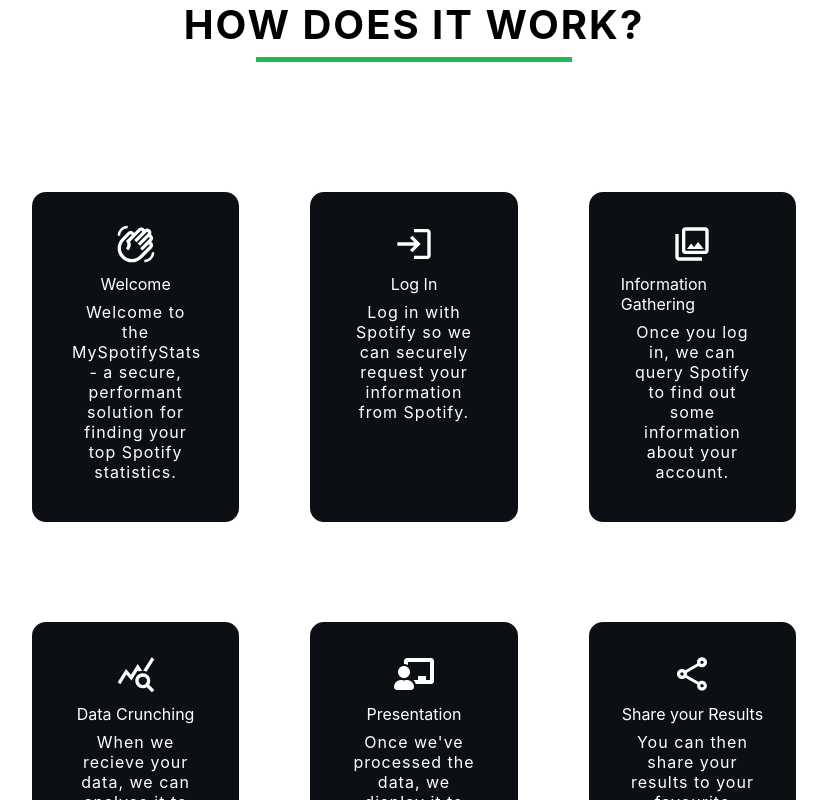
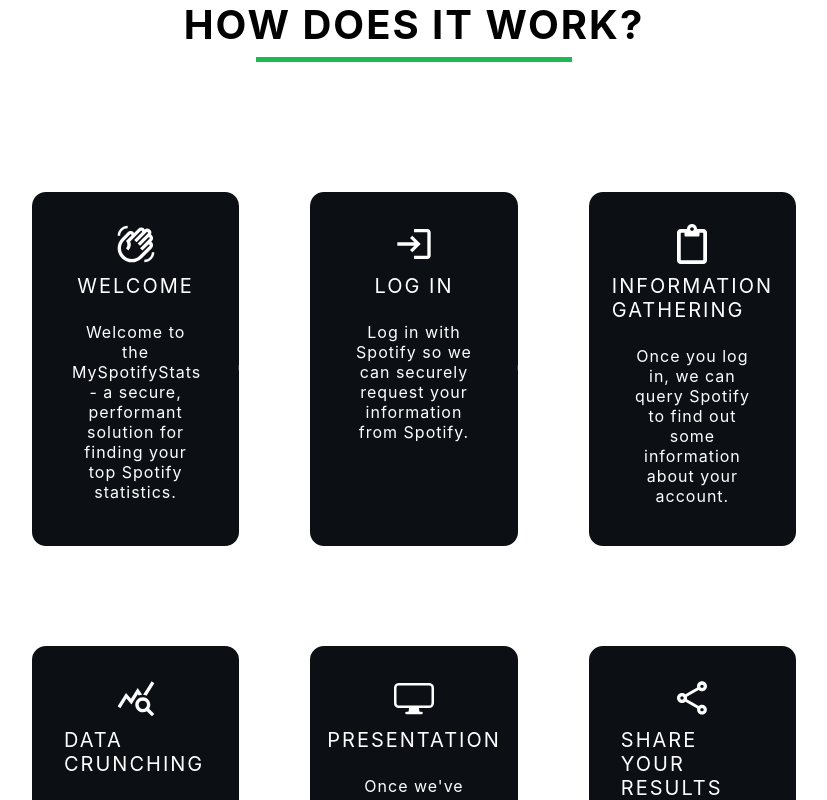
Before and after one commit to luca2849/myspotifystats-react, a Next.js app: page / in a window 1280 px wide. Both pictures are taken after a click on the element 632 px from the left and 730 px from the top of the page. Shown: the part 817-1617 px from the top of the page, without its empty margins (218-1045 px from the left). Built offline with nearby package versions, Linux system fonts and the light colour scheme.

Commit message:
MSS-30 - Added animations to home page items and updated Action cards

```diff
--- a/components/HomeComponents/ActionIcons.tsx
+++ b/components/HomeComponents/ActionIcons.tsx
@@ -16,7 +16,8 @@
 					</div>
 					<div className={styles.lower}>
 						<Link href="/top">
-							Take me there! <BsArrowRight />
+							Take me there!{" "}
+							<BsArrowRight className={styles.linkIcon} />
 						</Link>
 					</div>
 				</div>
--- a/pages/index.tsx
+++ b/pages/index.tsx
@@ -1,19 +1,21 @@
 import Link from "next/link";
 import Script from "next/script";
 import Meta from "../components/Meta/Meta";
-import { FaChevronCircleDown, FaChalkboardTeacher } from "react-icons/fa";
+import ConnectedItems from "../components/HomeComponents/ConnectedComponents/ConnectedItems";
+import ActionIcons from "../components/HomeComponents/ActionIcons";
+
+import { FaChevronCircleDown, FaRegClipboard } from "react-icons/fa";
 import {
 	MdOutlineWavingHand,
 	MdOutlineLogin,
-	MdOutlineCollections,
 	MdQueryStats,
 	MdOutlineShare,
+	MdOutlineAnalytics,
 } from "react-icons/md";
-import { VscGraphLine, VscHistory } from "react-icons/vsc";
+import { VscGraphLine, VscHistory, VscAccount } from "react-icons/vsc";
+import { BsDisplay } from "react-icons/bs";
 
 import styles from "../styles/Home.module.scss";
-import ConnectedItems from "../components/HomeComponents/ConnectedComponents/ConnectedItems";
-import ActionIcons from "../components/HomeComponents/ActionIcons";
 
 export default function Home() {
 	return (
@@ -82,7 +84,7 @@
 	{
 		text: "Information Gathering",
 		body: "Once you log in, we can query Spotify to find out some information about your account.",
-		icon: <MdOutlineCollections />,
+		icon: <FaRegClipboard />,
 	},
 	{
 		text: "Data Crunching",
@@ -92,7 +94,7 @@
 	{
 		text: "Presentation",
 		body: "Once we've processed the data, we display it to you!",
-		icon: <FaChalkboardTeacher />,
+		icon: <BsDisplay />,
 	},
 	{
 		text: "Share your Results",
@@ -107,15 +109,15 @@
 		icon: <VscGraphLine />,
 	},
 	{
-		text: "See top tracks and artists",
-		icon: <VscGraphLine />,
-	},
-	{
 		text: "See what's playing and what's recently played",
 		icon: <VscHistory />,
 	},
 	{
-		text: "See what's playing and what's recently played",
-		icon: <VscHistory />,
+		text: "View account information",
+		icon: <VscAccount />,
+	},
+	{
+		text: "Run complex track and playlist analysis",
+		icon: <MdOutlineAnalytics />,
 	},
 ];
--- a/public/scripts/homeScroll.js
+++ b/public/scripts/homeScroll.js
@@ -44,6 +44,7 @@
 
 const observer = new IntersectionObserver((entries) => {
 	entries.forEach((entry) => {
+		console.log(entry);
 		if (entry.isIntersecting) {
 			// Is present in viewport
 			entry.target.style.setProperty("--opacity", "1");
--- a/styles/ActionIcons.module.scss
+++ b/styles/ActionIcons.module.scss
@@ -1,4 +1,5 @@
 @use "../util/styles/mixins/media" as *;
+@use "../util/styles/vars/animations" as *;
 @import "../util/styles/vars/colours";
 
 .actions {
@@ -40,12 +41,19 @@
 
 		& .lower {
 			border-top: 2px solid $background;
+			transition: all 0.3s;
 			& > * {
 				display: flex;
 				justify-content: space-between;
 				align-items: center;
 				padding: 2rem;
 				font-size: 1.25rem;
+			}
+			&:hover {
+				color: rgb(209, 209, 209);
+				& .linkIcon {
+					animation: sideBounce linear 0.33s 2 forwards;
+				}
 			}
 		}
 
--- a/styles/ConnectedComponents/ConnectedItem.module.scss
+++ b/styles/ConnectedComponents/ConnectedItem.module.scss
@@ -34,6 +34,10 @@
 		display: flex;
 		flex-direction: column;
 		align-items: center;
+		font-size: 1.25rem;
+		text-transform: uppercase;
+		letter-spacing: 2px;
+		margin-bottom: 1rem;
 	}
 
 	& ._icon {
@@ -48,9 +52,9 @@
 	}
 
 	@mixin lineDown() {
-		height: 7rem;
+		height: calc(6rem - 4px);
 		width: 0px;
-		top: calc(100% + 3.75rem);
+		top: calc(100% + calc(3rem + 2px));
 		left: calc(50%);
 		transform: translate(0%, -50%);
 		border-left: 5px dashed;
@@ -115,10 +119,10 @@
 	&:not(:nth-of-type(3n)):not(:last-of-type) {
 		&::after {
 			height: 2.5px;
-			width: 10rem;
+			width: calc(0.33 * 100%);
 			border-top: 5px dashed;
 			top: 50%;
-			left: calc(100% + 5rem);
+			left: calc(100% + calc(0.33 * 100%) / 2);
 			@include for-laptop {
 				@include lineDown();
 			}
--- a/styles/Home.module.scss
+++ b/styles/Home.module.scss
@@ -1,5 +1,6 @@
 @use "../util/styles/vars/colours" as *;
 @use "../util/styles/vars/breakpoints" as *;
+@use "../util/styles/vars/animations" as *;
 
 .home {
 	padding: 1rem;
@@ -70,20 +71,8 @@
 
 	&:hover {
 		& svg {
-			animation: bounce 0.25s;
+			animation: bounce linear 0.33s 2 forwards;
 		}
-	}
-}
-
-@keyframes bounce {
-	0% {
-		transform: scale(1);
-	}
-	50% {
-		transform: scale(0.9);
-	}
-	100% {
-		transform: scale(1);
 	}
 }
 
--- a/styles/globals.css
+++ b/styles/globals.css
@@ -44,7 +44,7 @@
 	width: var(--size);
 	height: var(--size);
 	background: linear-gradient(rgba(0, 0, 0, 0.4), rgba(0, 0, 0, 0.7)),
-		radial-gradient(circle closest-side, var(--primary), #0c1015);
+		radial-gradient(circle closest-side, var(--primary), inherit);
 	opacity: 0.4;
 	transform: translate(-50%, -50%);
 	transition: width 0.2s ease, height 0.2s ease;
--- /dev/null
+++ b/util/styles/vars/_animations.scss
@@ -0,0 +1,23 @@
+@keyframes bounce {
+	0% {
+		transform: scale(1);
+	}
+	50% {
+		transform: scale(0.9);
+	}
+	100% {
+		transform: scale(1);
+	}
+}
+
+@keyframes sideBounce {
+	0% {
+		transform: translateX(0px);
+	}
+	50% {
+		transform: translateX(10px);
+	}
+	100% {
+		transform: translateX(0px);
+	}
+}
```
